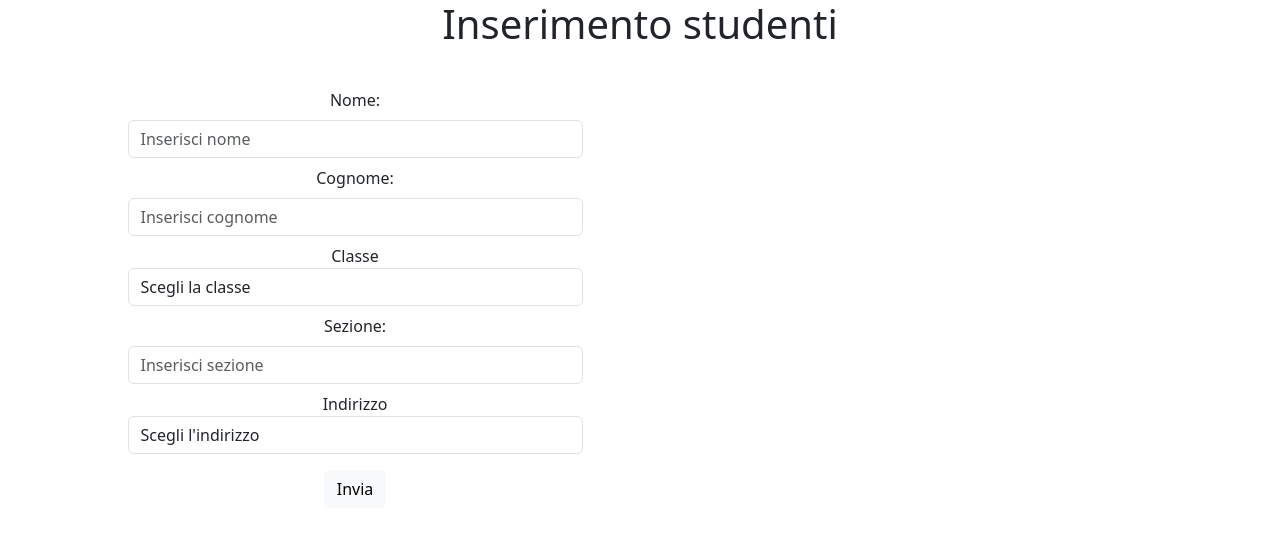
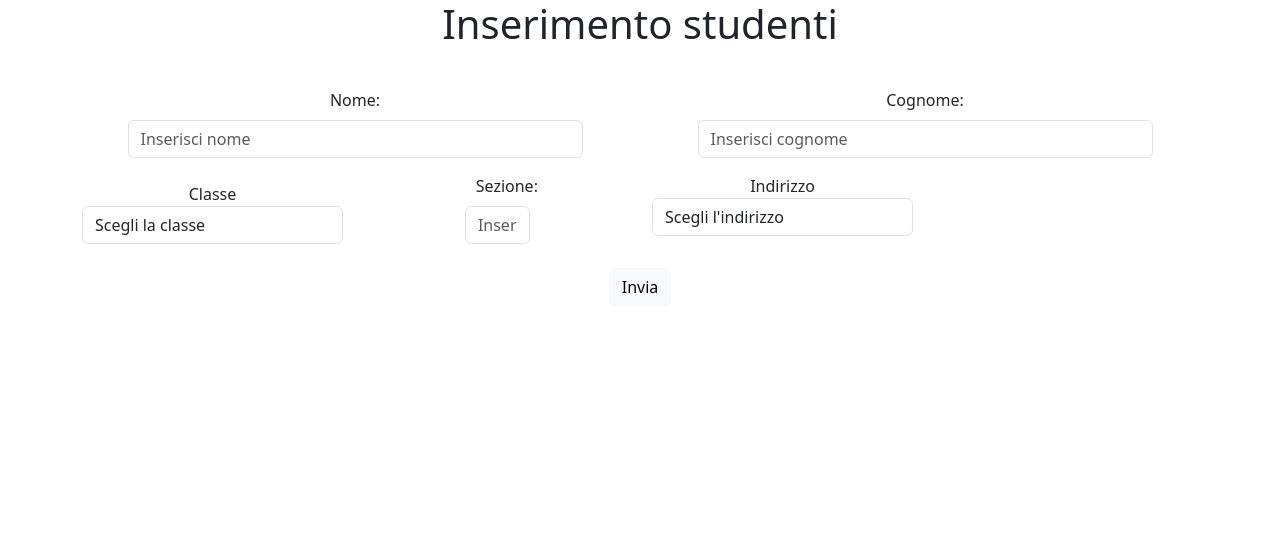
Before and after one commit to SilvaRicci/Github, a PHP site: page / in a window 1280 px wide. Shown: the top 534 px of the page. Run offline with PHP 8.4, Linux system fonts and the light colour scheme.

Commit message:
auto-push

```diff
--- a/Durante/1_FormInserimentoDati/index.php
+++ b/Durante/1_FormInserimentoDati/index.php
@@ -19,13 +19,19 @@
       <input type="text" class="form-control" id="nome" name="nome" placeholder="Inserisci nome">
     </div>
   </div>
+</div>
+<div class="col-6 my-2">
   <div class="form-group">
-    <label class="control-label col-sm-2" for="cognome">Cognome:</label>
+    <label class="control-label" for="cognome">Cognome:</label>
     <div class="col-sm-10 my-2">
       <input type="text" class="form-control" id="cognome" name="cognome" placeholder="Inserisci cognome">
     </div>
   </div>
-  <div class="form-group col-md-10 my-2">
+</div>
+</div>
+<div class="row">
+  <div class="col-3">
+  <div class="form-group my-2">
       <label for="classe">Classe</label>
       <select id="classe" name="classe" class="form-control">
         <option selected value="0">Scegli la classe</option>
@@ -36,13 +42,17 @@
         <option value="5">5</option>
       </select>
     </div>
+</div>
+<div class="col-3">
   <div class="form-group">
     <label class="control-label col-sm-2" for="sezione">Sezione:</label>
-    <div class="col-sm-10 my-2">
+    <div class="col-sm-3 my-2">
       <input type="text" class="form-control" id="sezione" name="sezione" placeholder="Inserisci sezione">
     </div>
   </div>
-  <div class="form-group col-md-10">
+</div>
+  <div class="col-3">
+  <div class="form-group">
       <label for="indirizzo">Indirizzo</label>
       <select id="indirizzo" name="indirizzo" class="form-control">
         <option selected value="0">Scegli l'indirizzo</option>
@@ -55,7 +65,9 @@
         <option value="costruzioni">Costruzioni</option>
       </select>
     </div>
-
+</div>
+</div>
+<div class="row">
   <div class="form-group">
     <div class="col-sm-offset-2 col-sm-10">
       <button type="submit" class="btn btn-light my-3" id="submit_btn" name="submit_btn">Invia</button>
```
